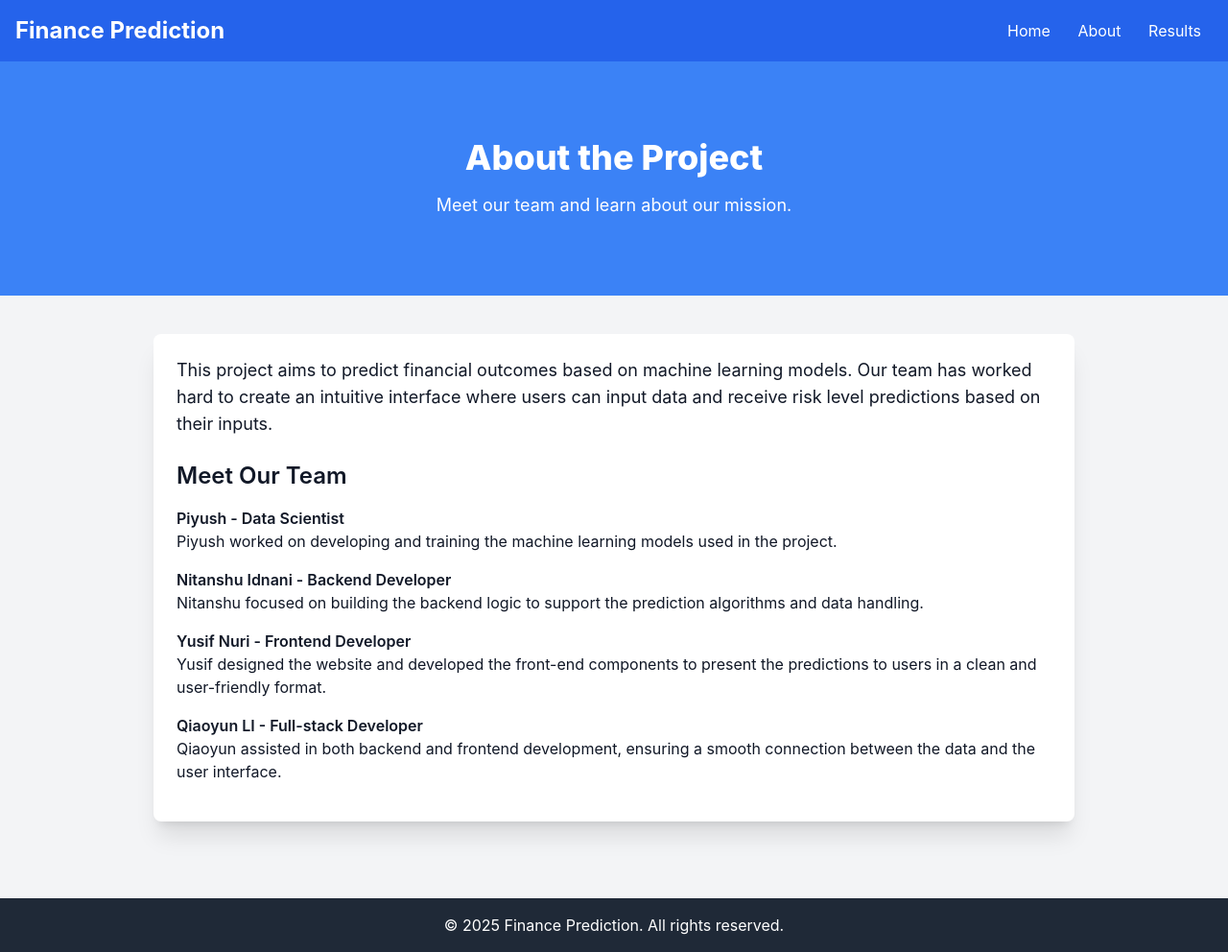
After one commit to MissDinosaur/Loan_Approval_Prediction_Flask_ML_project, a Flask app: template app/templates/about.html in a window 1280 px wide. The commit adds this page. Shown: the whole page at 96% size. Run offline with Flask 3, Linux system fonts and the light colour scheme; the template is opened without the code that fills it, so the values that code supplies are empty; some libraries are stand-ins or nearby versions.

Commit message:
html by yusif

```diff
--- /dev/null
+++ b/app/templates/about.html
@@ -0,0 +1,66 @@
+<!DOCTYPE html>
+<html lang="en">
+<head>
+    <meta charset="UTF-8">
+    <meta name="viewport" content="width=device-width, initial-scale=1.0">
+    <title>About Us</title>
+    <script src="https://cdn.tailwindcss.com"></script>
+    <script src="https://cdnjs.cloudflare.com/ajax/libs/gsap/3.12.2/gsap.min.js"></script>
+    <style>
+        body {
+            font-family: 'Inter', sans-serif;
+        }
+    </style>
+</head>
+<body class="bg-gray-100 text-gray-900">
+    <nav class="bg-blue-600 p-4 shadow-lg">
+        <div class="container mx-auto flex justify-between items-center">
+            <h1 class="text-white text-2xl font-bold">Finance Prediction</h1>
+            <div>
+                <a href="index.html" class="text-white px-3">Home</a>
+                <a href="about.html" class="text-white px-3">About</a>
+                <a href="result.html" class="text-white px-3">Results</a>
+            </div>
+        </div>
+    </nav>
+
+    <header class="text-center py-20 bg-blue-500 text-white">
+        <h2 class="text-4xl font-extrabold">About the Project</h2>
+        <p class="mt-4 text-lg">Meet our team and learn about our mission.</p>
+    </header>
+
+    <section class="container mx-auto py-10">
+        <div class="bg-white shadow-xl rounded-lg p-6 w-3/4 mx-auto">
+            <p class="text-lg mb-6">This project aims to predict financial outcomes based on machine learning models. Our team has worked hard to create an intuitive interface where users can input data and receive risk level predictions based on their inputs.</p>
+
+            <div class="team mt-6">
+                <h3 class="text-2xl font-semibold mb-4">Meet Our Team</h3>
+                <div class="team-member mb-4">
+                    <p class="font-semibold">Piyush - Data Scientist</p>
+                    <p>Piyush worked on developing and training the machine learning models used in the project.</p>
+                </div>
+                <div class="team-member mb-4">
+                    <p class="font-semibold">Nitanshu Idnani - Backend Developer</p>
+                    <p>Nitanshu focused on building the backend logic to support the prediction algorithms and data handling.</p>
+                </div>
+                <div class="team-member mb-4">
+                    <p class="font-semibold">Yusif Nuri - Frontend Developer</p>
+                    <p>Yusif designed the website and developed the front-end components to present the predictions to users in a clean and user-friendly format.</p>
+                </div>
+                <div class="team-member mb-4">
+                    <p class="font-semibold">Qiaoyun LI - Full-stack Developer</p>
+                    <p>Qiaoyun assisted in both backend and frontend development, ensuring a smooth connection between the data and the user interface.</p>
+                </div>
+            </div>
+        </div>
+    </section>
+
+    <footer class="bg-gray-800 text-white text-center p-4 mt-10">
+        <p>&copy; 2025 Finance Prediction. All rights reserved.</p>
+    </footer>
+
+    <script>
+        gsap.from("h2", { duration: 1, y: -50, opacity: 0, ease: "bounce" });
+    </script>
+</body>
+</html>
```
Also changed, not shown: app/templates/index.html (+61 -39 lines), app/templates/result.html (+46 -6 lines), app/templates/input.html (deleted).
